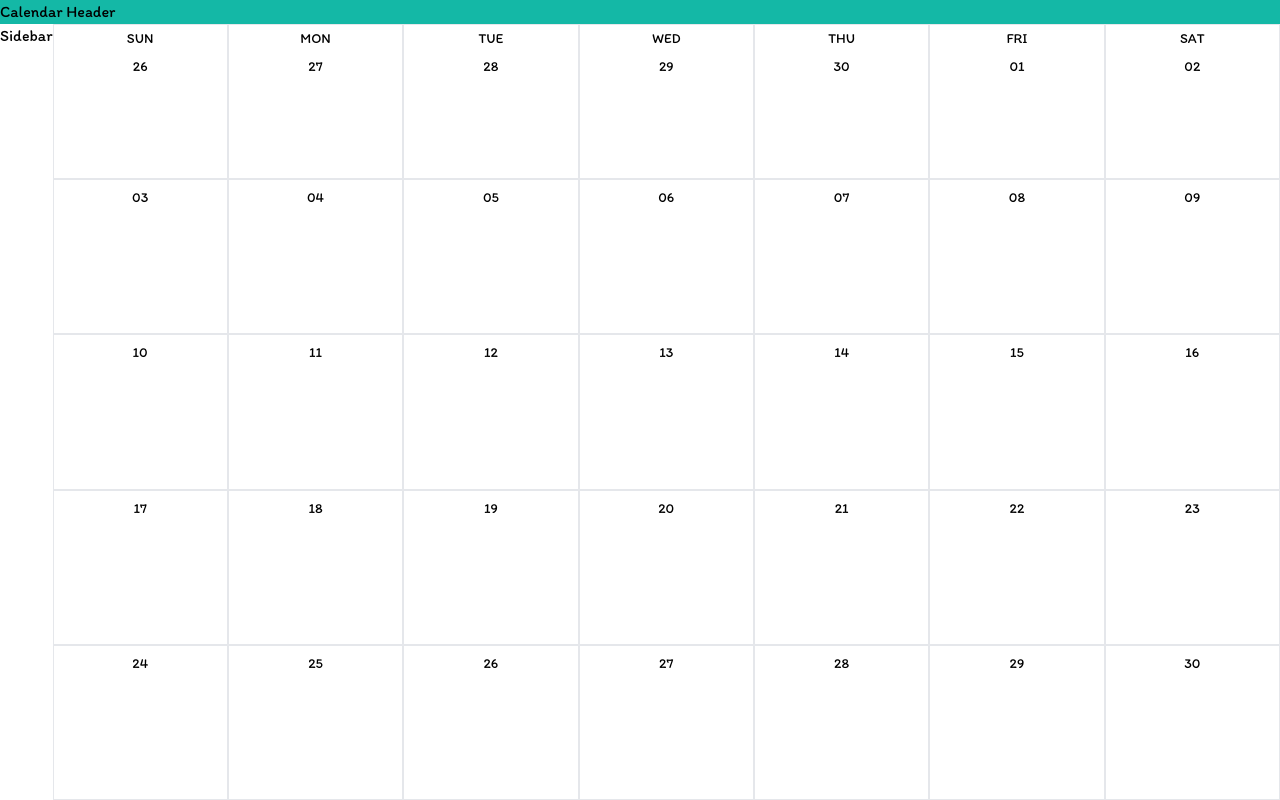
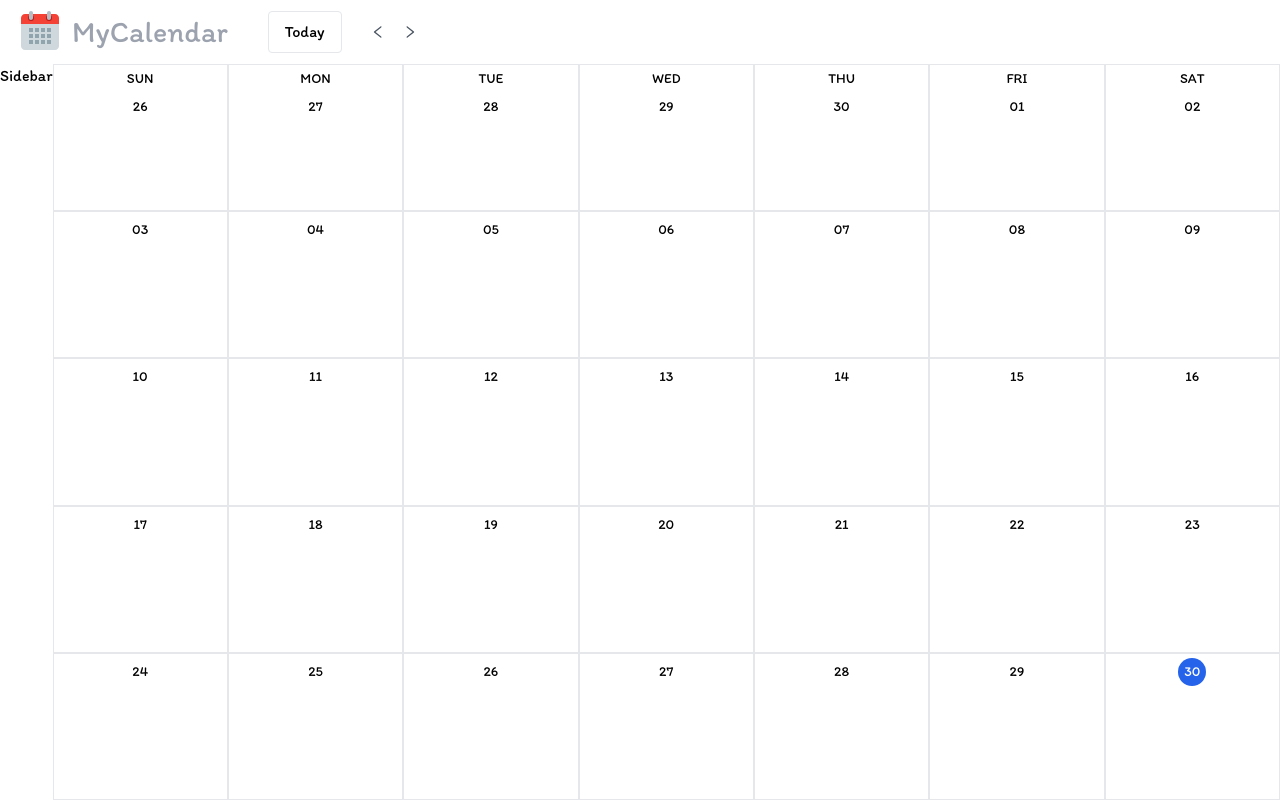
Before and after one commit to PrinceNarteh/google-calender-clone, a React (Create React App) app: page / in a window 1280 px wide. Built offline with nearby package versions, Linux system fonts and the light colour scheme.

Commit message:
adds header

```diff
--- a/package.json
+++ b/package.json
@@ -9,6 +9,7 @@
     "dayjs": "^1.11.5",
     "react": "^18.2.0",
     "react-dom": "^18.2.0",
+    "react-icons": "^4.4.0",
     "react-scripts": "5.0.1",
     "web-vitals": "^2.1.0"
   },
--- a/src/components/CalendarHeader.jsx
+++ b/src/components/CalendarHeader.jsx
@@ -1,7 +1,21 @@
 import React from "react";
+import { FcCalendar } from "react-icons/fc";
+import { AiOutlineLeft, AiOutlineRight } from "react-icons/ai";
 
 const CalendarHeader = () => {
-  return <div className="bg-teal-500">Calendar Header</div>;
+  return (
+    <div className="px-4 py-2 flex items-center">
+      <FcCalendar className="mr-2 w-12 h-12" />
+      <h1 className="mr-10 text-3xl text-gray-400">MyCalendar</h1>
+      <button className="border rounded py-2 px-4 mr-5">Today</button>
+      <button>
+        <AiOutlineLeft className="cursor-pointer text-gray-600 mx-2" />
+      </button>
+      <button>
+        <AiOutlineRight className="cursor-pointer text-gray-600 mx-2" />
+      </button>
+    </div>
+  );
 };
 
 export default CalendarHeader;
--- a/src/components/Day.jsx
+++ b/src/components/Day.jsx
@@ -1,13 +1,22 @@
+import dayjs from "dayjs";
 import React from "react";
 
 const Day = ({ day, rowIdx }) => {
+  const getCurrentDayClass = () => {
+    return day.format("DD-MM-YY") === dayjs().format("DD-MM-YY")
+      ? "bg-blue-600 text-white rounded-full w-7"
+      : "";
+  };
+
   return (
     <div className="border border-gray-200 flex flex-col">
       <header className="flex flex-col items-center">
         {rowIdx === 0 && (
           <p className="text-sm mt-1">{day.format("ddd").toUpperCase()}</p>
         )}
-        <p className="text-sm p-1 my-1 text-center">{day.format("DD")}</p>
+        <p className={`text-sm p-1 my-1 text-center ${getCurrentDayClass()}`}>
+          {day.format("DD")}
+        </p>
       </header>
     </div>
   );
```
Also changed, not shown: 1 other file (tests, documents, lock files or other folders).
